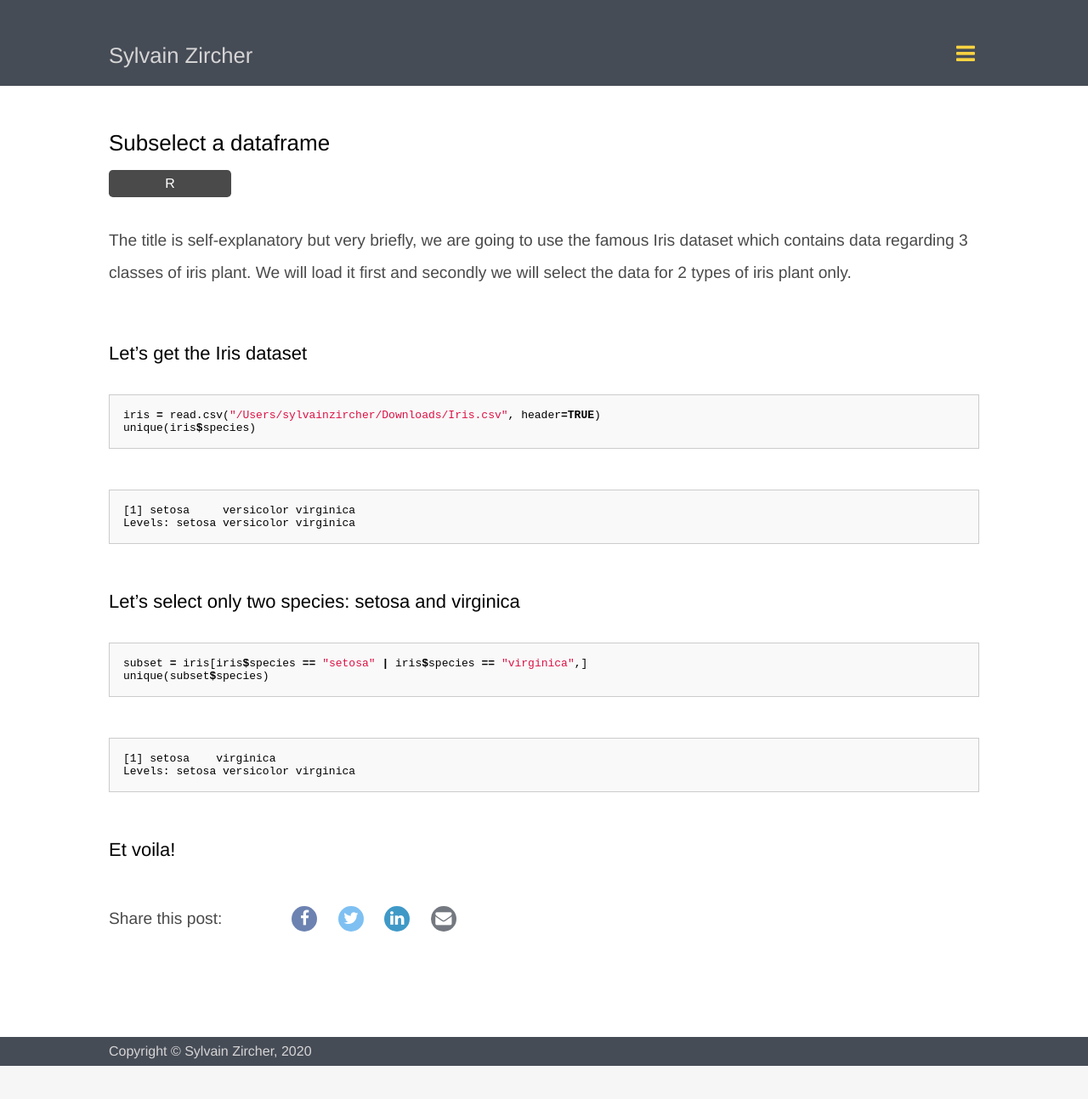
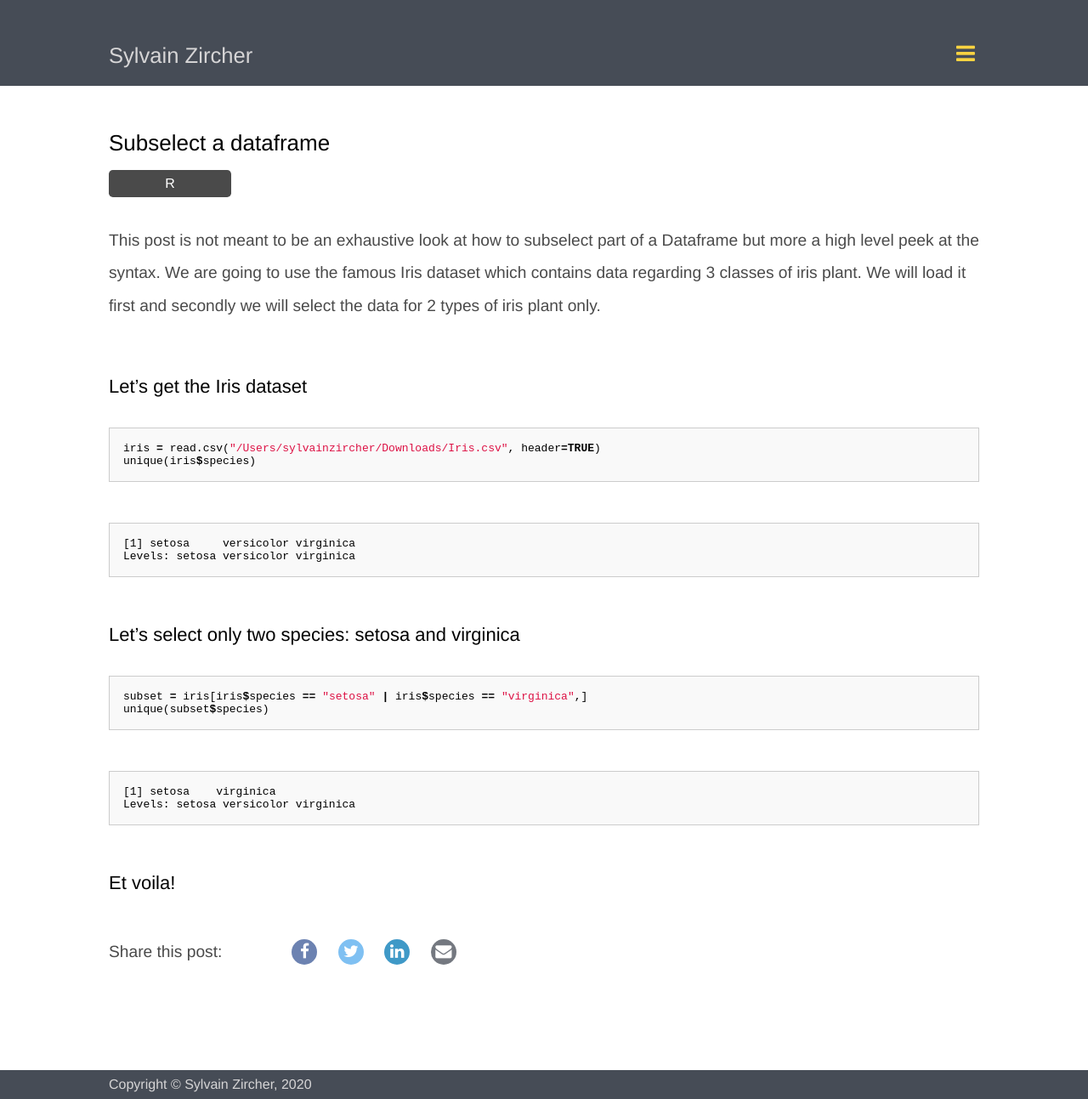
Before and after one commit to sylvainzircher/sylvainzircher.github.io, a Jekyll site: the page built from _posts/resource/2020-10-03-subselect-dataframe-in-R.md, in a window 1280 px wide. Shown: the whole page at 85% size. Built offline with Jekyll 4.4.1, drawn with Linux system fonts in a browser that asks for light colours; nearby versions of some CDN libraries; before the commit the page ends 1254 px from its top, so only the background shows below that.

Commit message:
One more R post

````diff
--- a/_posts/resource/2020-10-03-subselect-dataframe-in-R.md
+++ b/_posts/resource/2020-10-03-subselect-dataframe-in-R.md
@@ -7,7 +7,7 @@ date: 2020-10-03
 permalink: /resources/:categories/:title:output_ext
 ---
 
-The title is self-explanatory but very briefly, we are going to use the famous Iris dataset which contains data regarding 3 classes of iris plant. We will load it first and secondly we will select the data for 2 types of iris plant only.
+This post is not meant to be an exhaustive look at how to subselect part of a Dataframe but more a high level peek at the syntax. We are going to use the famous Iris dataset which contains data regarding 3 classes of iris plant. We will load it first and secondly we will select the data for 2 types of iris plant only.
 
 ### Let's get the Iris dataset
 ```r
````
